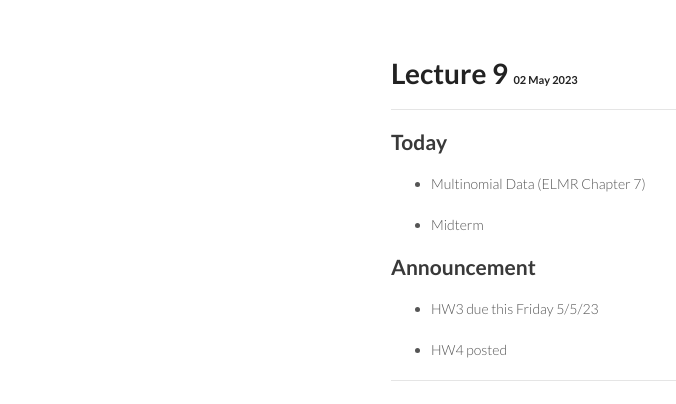
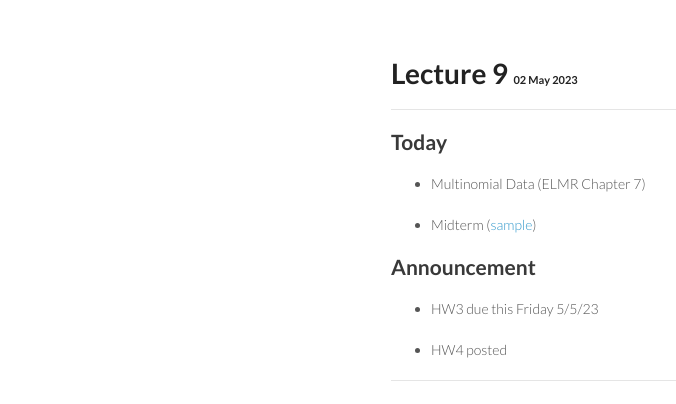
Before and after one commit to ucla-biostat-200c/2023spring, a Jekyll site: the page built from _posts/2023-05-02-week5-day1.md, in a window 1280 px wide. Shown: the top 404 px of the page, without its empty margins (179-855 px from the left). Built offline with Jekyll 4.4.1, drawn with Linux system fonts in a browser that asks for light colours; comment, search, counter and statistics services are not loaded.

Commit message:
update sample midterm

```diff
--- a/_posts/2023-05-02-week5-day1.md
+++ b/_posts/2023-05-02-week5-day1.md
@@ -8,7 +8,7 @@ category: biostat200Cspring2023
 
 * Multinomial Data (ELMR Chapter 7)
 
-* Midterm
+* Midterm ([sample](../midterm/200c_midterm_sample.html))
 
 ## Announcement
 
```
